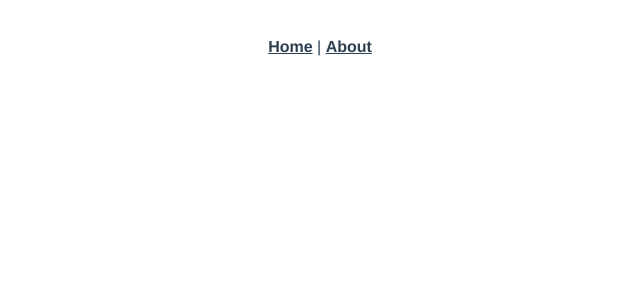
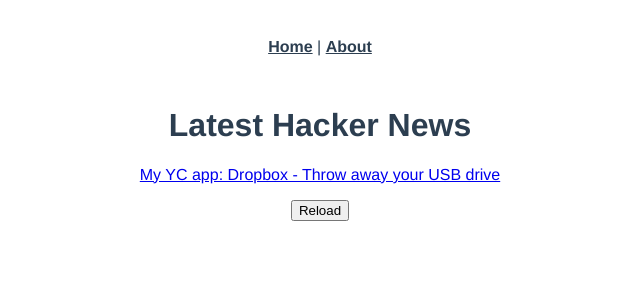
Before and after one commit to Taurin190/vue-news, a Vue app: page /latest in a window 1280 px wide. Shown: the top 300 px of the page, without its empty margins (320-960 px from the left). Built offline with nearby package versions, Linux system fonts and the light colour scheme.

Commit message:
add news list component

```diff
--- a/package.json
+++ b/package.json
@@ -8,6 +8,7 @@
     "lint": "vue-cli-service lint"
   },
   "dependencies": {
+    "axios": "^0.18.0",
     "vue": "^2.6.6",
     "vue-router": "^3.0.1"
   },
--- /dev/null
+++ b/src/components/NewsList.vue
@@ -0,0 +1,47 @@
+<template>
+    <div>
+        <h1> {{ title }} </h1>
+        <ul>
+            <li v-for="news in newsList" :key="news.id">
+                <span>
+                    <a :href="news.url">{{ news.title }}</a>
+                </span>
+            </li>
+        </ul>
+        <div v-if="!newsList.length">
+            No Contents
+        </div>
+        <button>Reload</button>
+    </div>
+</template>
+<script>
+export default {
+    name: 'NewsList',
+    props: {
+        title: String
+    },
+    data() {
+        return {
+            newsList: [
+                {
+  "by" : "dhouston",
+  "descendants" : 71,
+  "id" : 8863,
+  "kids" : [ 9224, 8917, 8952, 8884, 8887, 8869, 8958, 8940, 8908, 9005, 8873, 9671, 9067, 9055, 8865, 8881, 8872, 8955, 10403, 8903, 8928, 9125, 8998, 8901, 8902, 8907, 8894, 8870, 8878, 8980, 8934, 8943, 8876 ],
+  "score" : 104,
+  "time" : 1175714200,
+  "title" : "My YC app: Dropbox - Throw away your USB drive",
+  "type" : "story",
+  "url" : "http://www.getdropbox.com/u/2/screencast.html"
+}
+            ]
+        }
+    }
+}
+</script>
+<style>
+ul {
+    list-style: none;
+    padding-inline-start: 0;
+}
+</style>
--- a/src/router.js
+++ b/src/router.js
@@ -1,6 +1,7 @@
 import Vue from "vue";
 import Router from "vue-router";
 import Home from "./views/Home.vue";
+import LastestNews from "./views/LatestNews.vue";
 
 Vue.use(Router);
 
@@ -14,6 +15,10 @@
       component: Home
     },
     {
+      path: "/latest",
+      component: LastestNews
+    },
+    {
       path: "/about",
       name: "about",
       // route level code-splitting
--- /dev/null
+++ b/src/views/LatestNews.vue
@@ -0,0 +1,27 @@
+<template>
+  <div class="latest_news">
+    <NewsList title="Latest Hacker News" />
+  </div>
+</template>
+<script>
+import NewsList from "@/components/NewsList.vue";
+
+export default {
+  name: "latest",
+  components: {
+    NewsList
+  },
+  data() {
+      return {
+          newsIds: [],
+          newsList: []
+      }
+  },
+  methods: {
+
+  },
+  watch: {
+
+  }
+};
+</script>
```
Also changed, not shown: 1 other file (tests, documents, lock files or other folders).
